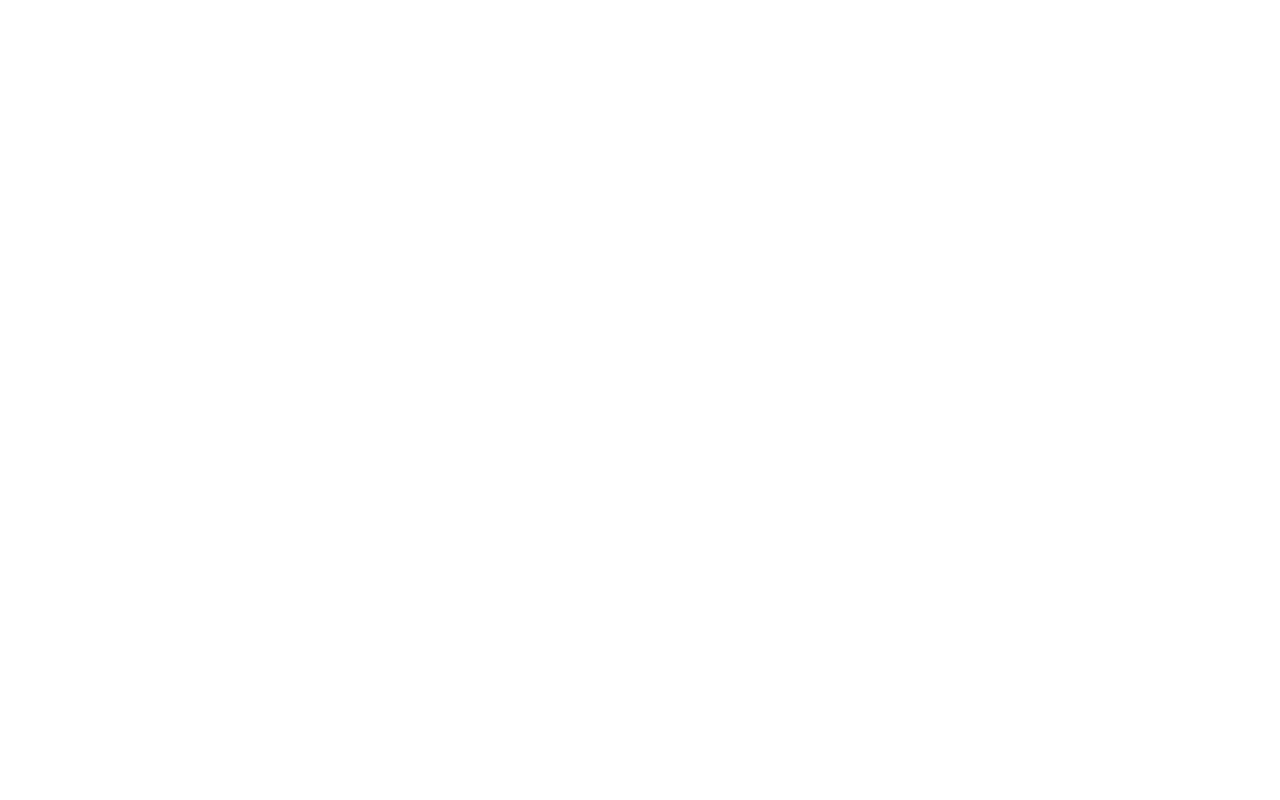
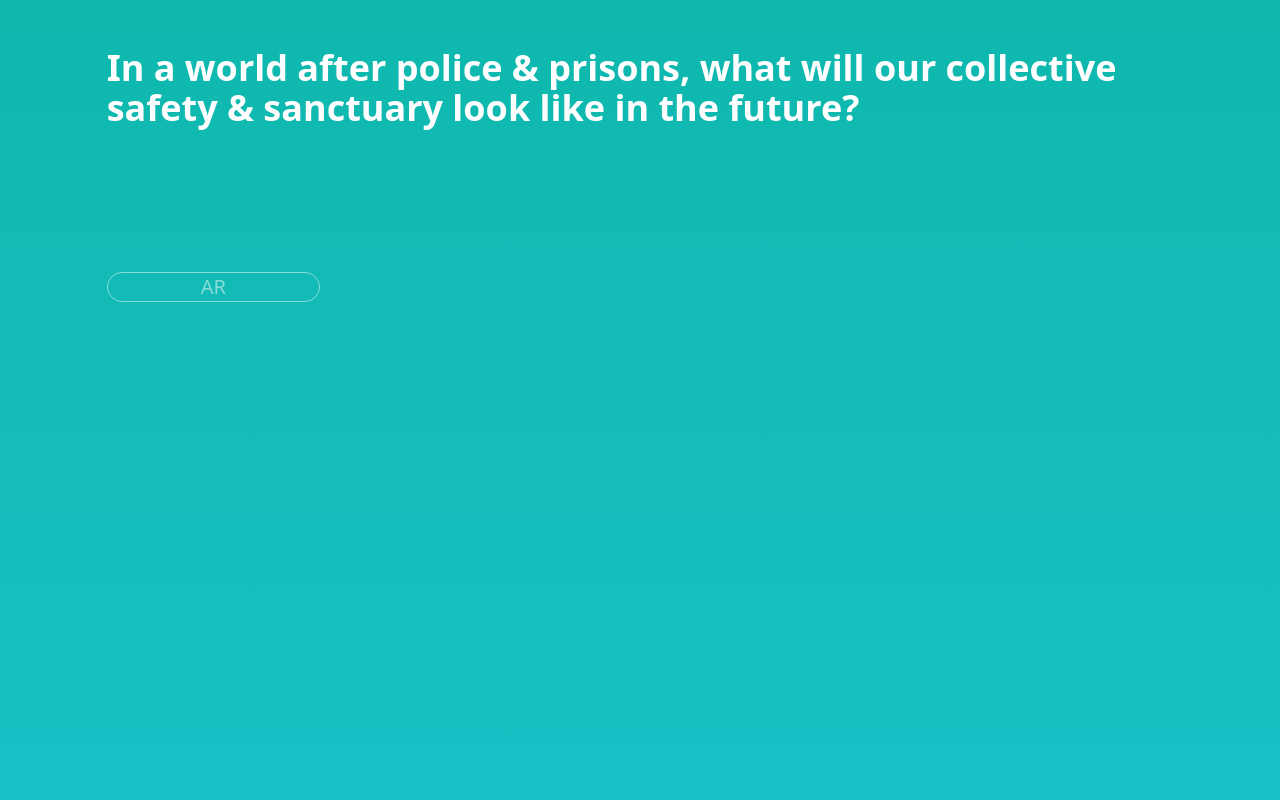
Before and after one commit to frisly/MuralARPhilly, a plain HTML site: page index.html in a window 1280 px wide. Shown: the top 800 px of the page. Drawn offline with nearby package versions, Linux system fonts and the light colour scheme.

Commit message:
splash page

```diff
--- a/index.html
+++ b/index.html
@@ -1,21 +1,36 @@
 <!DOCTYPE html>
+<!--[if lt IE 7]>      <html class="no-js lt-ie9 lt-ie8 lt-ie7"> <![endif]-->
+<!--[if IE 7]>         <html class="no-js lt-ie9 lt-ie8"> <![endif]-->
+<!--[if IE 8]>         <html class="no-js lt-ie9"> <![endif]-->
+<!--[if gt IE 8]>      <html class="no-js"> <!--<![endif]-->
 <html>
   <head>
-    <meta charset="utf-8" />
-    <meta http-equiv="X-UA-Compatible" content="IE=edge" />
-    <title>GeoAR.js demo</title>
-    <script src="https://aframe.io/releases/1.0.4/aframe.min.js"></script>
-    <script src="https://unpkg.com/aframe-look-at-component@0.8.0/dist/aframe-look-at-component.min.js"></script>
-    <script src="https://raw.githack.com/AR-js-org/AR.js/master/aframe/build/aframe-ar-nft.js"></script>
+    <meta charset="utf-8">
+    <meta http-equiv="X-UA-Compatible" content="IE=edge">
+    <title>Mural Arts</title>
+    <meta name="description" content="">
+    <meta name="viewport" content="width=device-width, initial-scale=1">
+    <link href="https://unpkg.com/tailwindcss@^2/dist/tailwind.min.css" rel="stylesheet">
+    <style>
+      body {
+        height: 3000px; /* Used to enable scrolling */
+        background: linear-gradient(180deg, #0fb8ad 0%, #1fc8db 51%, #2cb5e8 85%);
+      }
+      </style>
   </head>
+  <body class="container flex justify-center w-full">
+      <div class="w-5/6 h-full py-12 flex flex-col">
+        <span class="h-1/8 text-white text-4xl font-black mb-36">
+        In a world after police & prisons,
+          what will our collective safety & sanctuary
+          look like in the future?
+        </span>
+        <a class="text-center h-auto border rounded-full border-white animate-pulse text-white font-semi text-xl w-1/5" href="/AR.html" >AR</a>
 
-  <body style="margin: 0; overflow: hidden;">
-    <a-scene vr-mode-ui="enabled: false" embedded arjs="sourceType: webcam; debugUIEnabled: false;">
-      <a-text value="hey Kenia, can you read this?" look-at="[gps-camera]" scale="100 100 100"
-        gps-entity-place="latitude: 39.999337; longitude: -75.108538;"
-      ></a-text>
-      <a-entity gps-entity-place="latitude: 39.9993374; longitude: -75.1085383;" gltf-model="./models/prism/scene.gltf" rotation="0 180 0" animation-mixer scale="0.15 0.15 0.15"/>
-      <a-camera gps-camera rotation-reader> </a-camera>
-    </a-scene>
+
+      </div>
+
+
+    <script src="" async defer></script>
   </body>
 </html>
```
Also changed, not shown: AR.html (added, +22 -0 lines).
